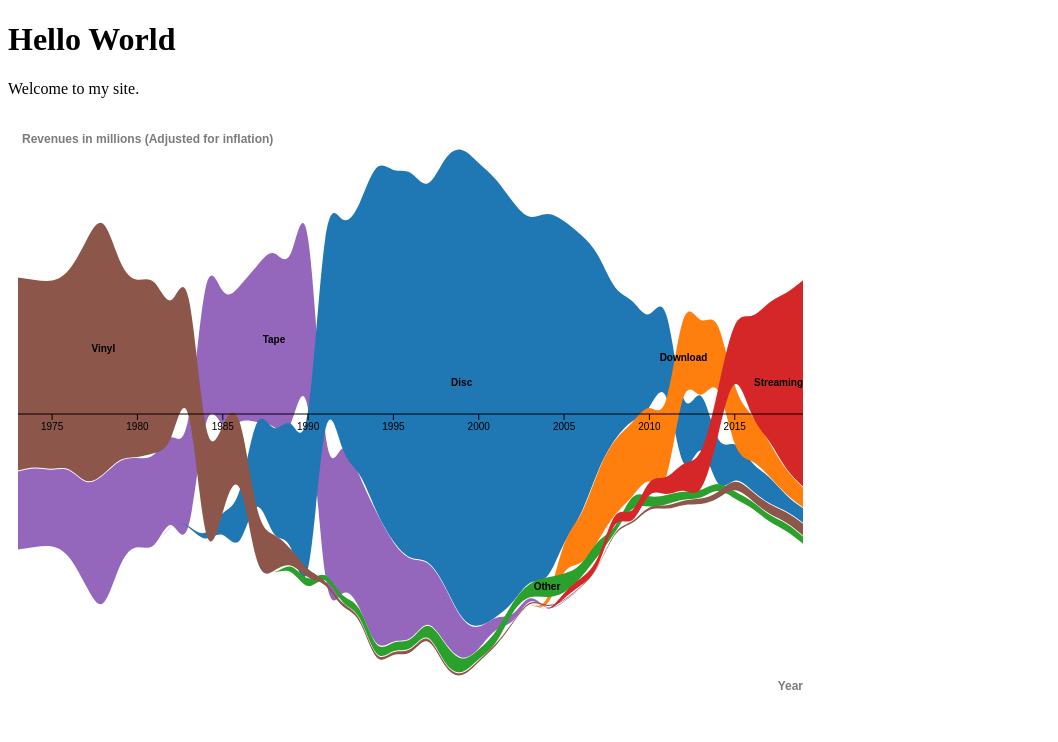
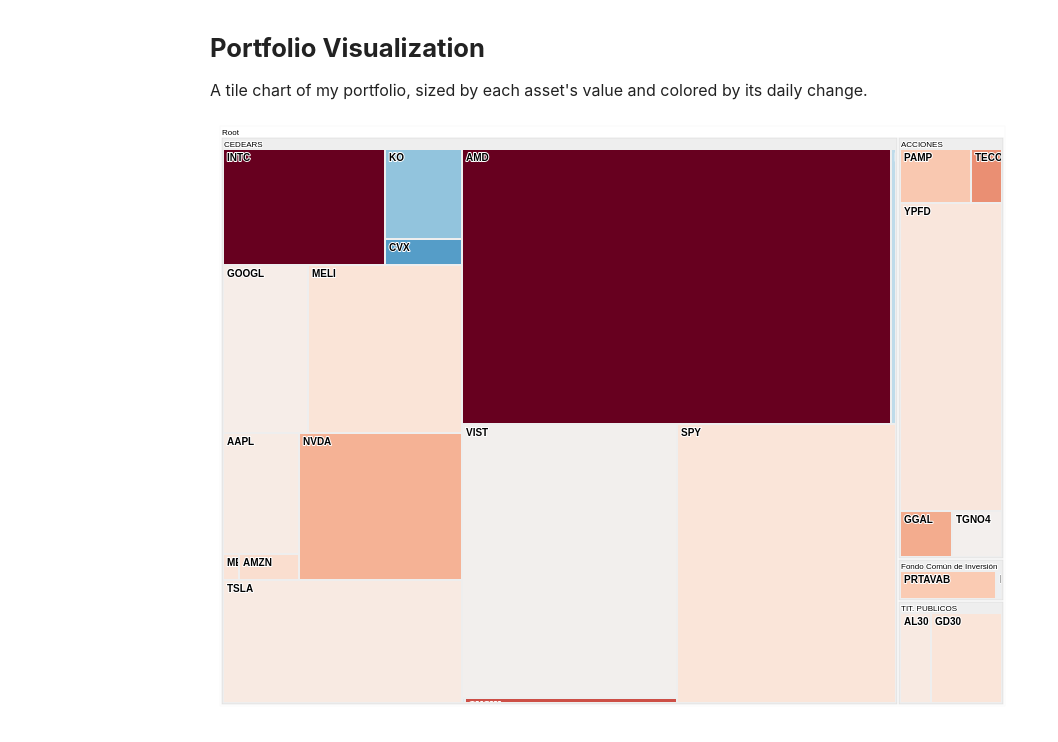
Before and after one commit to selewaut/infoviz, a plain HTML site: page index.html in a window 1280 px wide. Shown: the whole page, without its empty margins (0-1058 px from the left). Drawn offline with Linux system fonts and the light colour scheme.

Commit message:
added portfolio.

```diff
--- a/index.html
+++ b/index.html
@@ -1,17 +1,31 @@
 <!DOCTYPE html>
-<html>
+<html lang="en">
 <head>
   <meta charset="utf-8">
   <meta name="viewport" content="width=device-width">
   <title>Santiago Elewaut - ITBA - Data Science - 2026</title>
+  <style>
+    body {
+      font-family: -apple-system, "Helvetica Neue", Arial, sans-serif;
+      max-width: 860px;
+      margin: 2rem auto;
+      padding: 0 1.5rem;
+      color: #222;
+    }
+    h1 {
+      font-size: 1.6rem;
+    }
+    object {
+      max-width: 100%;
+    }
+  </style>
 </head>
 <body>
-  <h1>Hello World</h1>
-  <p>Welcome to my site.</p>
+  <h1>Portfolio Visualization</h1>
+  <p>A tile chart of my portfolio, sized by each asset's value and colored by its daily change.</p>
 
-  <object type="image/svg+xml" data="./bumpchart.svg">
-    <!-- Fallback text or image if SVG isn't supported -->
-    <img src="./bumpchart.svg" alt="Bump chart">
+  <object type="image/svg+xml" data="./finance.svg">
+    <img src="./finance.svg" alt="Portfolio tile chart">
   </object>
 
 </body>
```
Also changed, not shown: finance.svg (added).
